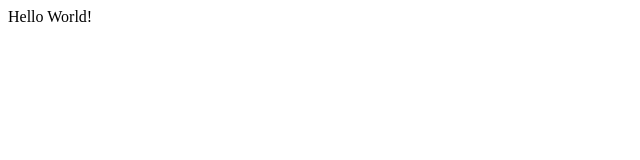
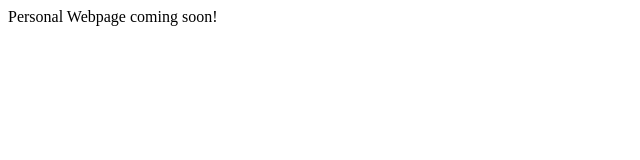
Before and after one commit to mahaksingh-chauhan/mahaksingh.github.io, a plain HTML site: page index.html in a window 1280 px wide. Shown: the whole page, without its empty margins (0-640 px from the left). Drawn offline with Linux system fonts and the light colour scheme.

Commit message:
Update index.html

```diff
--- a/index.html
+++ b/index.html
@@ -1,10 +1,10 @@
 <!DOCTYPE html>
 <html>
   <head>
-    <title>Ian Sikes</title>
+    <title>Mahak Singh Chauhan</title>
   </head>
 
   <body>
-    Hello World!
+    Personal Webpage coming soon!
   </body>
 </html>
```
